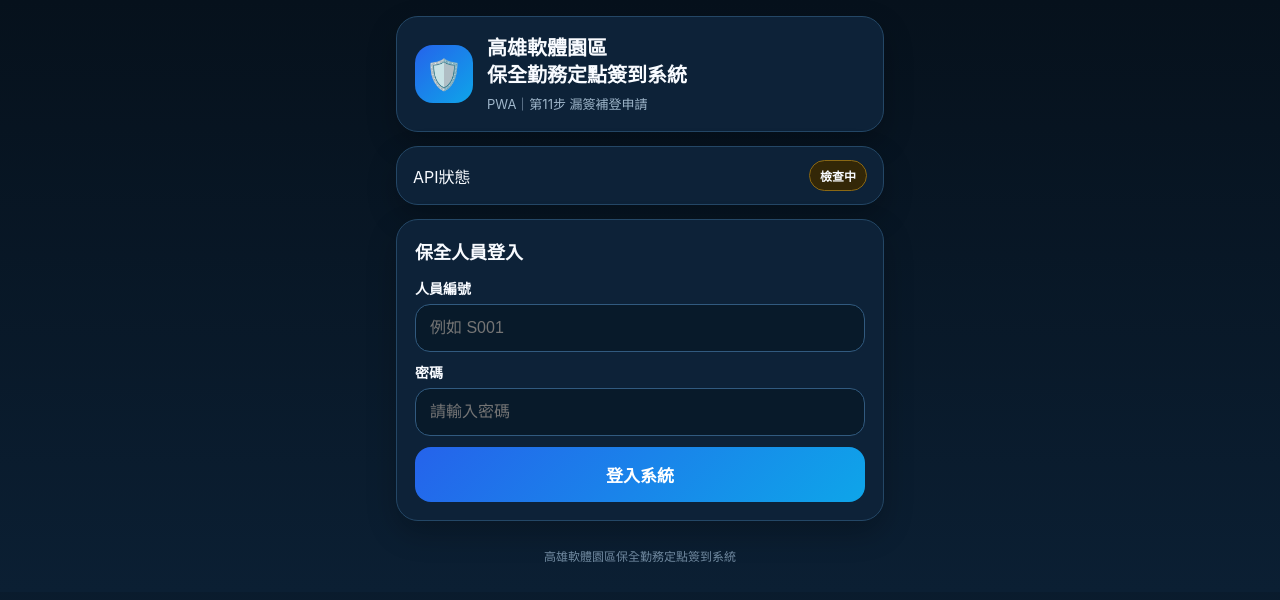
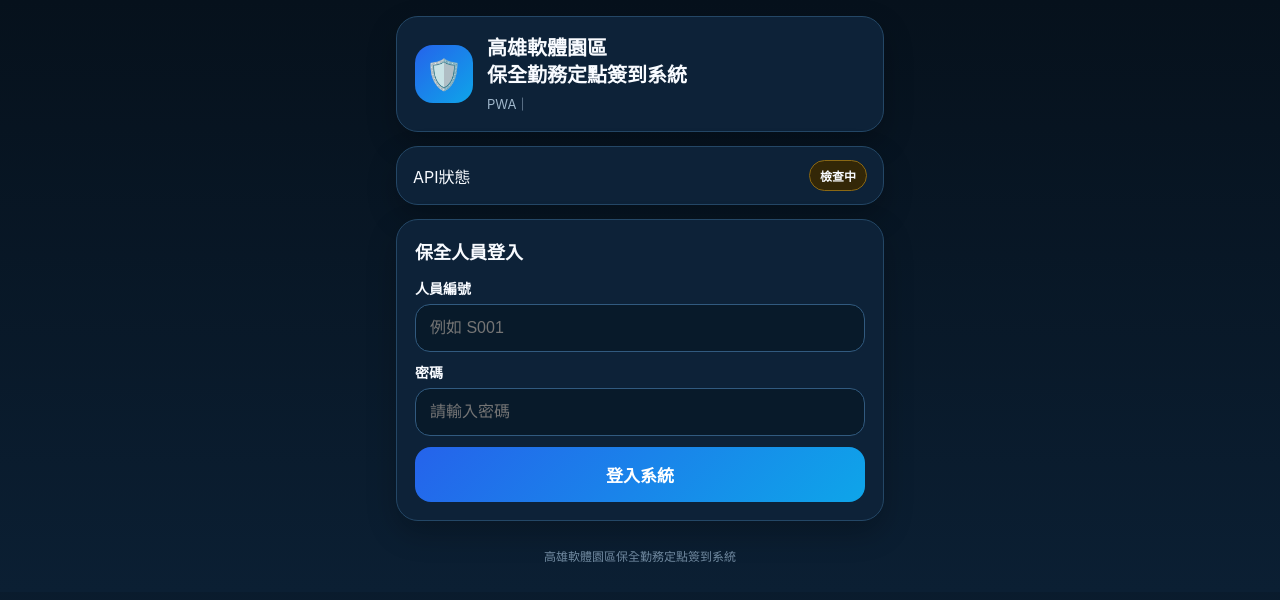
Before and after one commit to nonineeeee/ksp-security-pwa1, a plain HTML site: page index.html in a window 1280 px wide. Drawn offline with Linux system fonts and the light colour scheme.

Commit message:
Update index.html

```diff
--- a/index.html
+++ b/index.html
@@ -19,7 +19,7 @@
   <div class="logo">🛡️</div>
   <div>
     <h1>高雄軟體園區<br>保全勤務定點簽到系統</h1>
-    <p>PWA｜第11步 漏簽補登申請</p>
+    <p>PWA｜</p>
   </div>
 </header>
 
```
